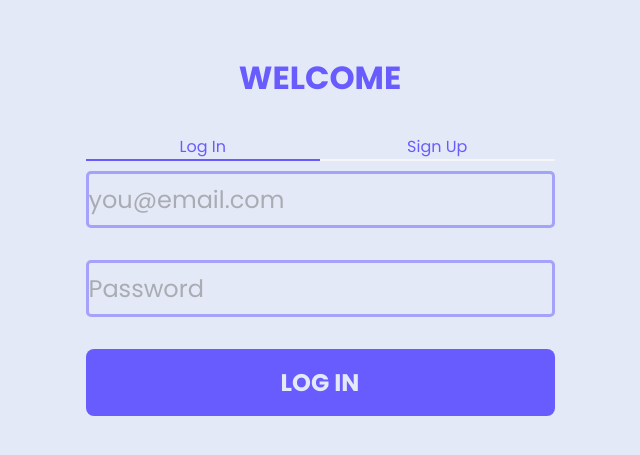
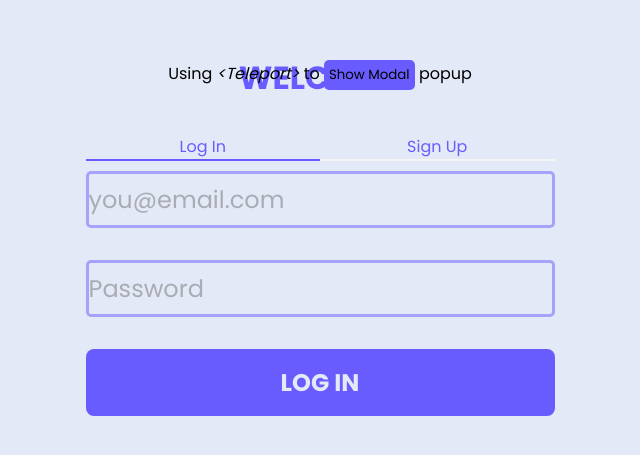
Before and after one commit to Ashuai-jpg/vue-easy-web-with-firebase-auth, a Vue app: page /auth in a window 1280 px wide. Shown: the part 205-660 px from the top of the page, without its empty margins (320-960 px from the left). Built offline with nearby package versions, Linux system fonts and the light colour scheme.

Commit message:
Modal with <Teleport> tiral added

```diff
--- /dev/null
+++ b/src/components/Modal.vue
@@ -0,0 +1,56 @@
+<template>
+    <div class="modal-content">
+        <h2>{{ dfp.msg }}</h2>
+        <p>shabi</p>
+        <p>{{ dfp.title }}</p>
+        <button @click="$emit('close')">Close Modal&times;</button>
+
+    </div>
+
+
+</template>
+
+
+<script setup>
+
+import { defineProps } from 'vue';
+
+
+const dfp = defineProps({
+    title: String,
+    msg:String
+})
+
+defineEmits("close")
+setTimeout(() => {
+    console.log(`Title from parent: ${dfp.title} \nmsg from parent: ${dfp.msg}`);
+}, 3000);
+
+</script>
+
+
+
+<style scoped>
+
+.modal-content{
+    display: flex;
+    flex-direction: column;
+    align-items: center;
+    justify-content: center;
+}
+
+button{
+    all: initial;
+    text-align: center;
+    background-color: var(--main-color);
+    margin-top: 5%;
+    padding: 5%;
+    border-radius: 5%;
+}
+button:active{
+    background-color: var(--primary-color);
+    color: aliceblue;
+}
+
+
+</style>
--- a/src/router/index.js
+++ b/src/router/index.js
@@ -1,5 +1,4 @@
 import { createRouter, createWebHistory } from "vue-router"
-// import { auth } from "../firebase"
 import Home from '../views/home/HomeView.vue'
 import Auth from '../views/log/auth.vue'
 
--- a/src/views/index/GithubSearch.vue
+++ b/src/views/index/GithubSearch.vue
@@ -101,7 +101,8 @@ section {
     border-bottom: 2px solid var(--sidebar-color);
     box-shadow: 0 2px 2px var(--sidebar-color);
     margin: 5% 0 1% 0;
-    background-color: var(--main-color);
+    backdrop-filter: blur(5px);
+    /* background-color: var(--main-color); */
     width: 100%;
 }
 
@@ -123,9 +124,9 @@ section {
     height: 3px;
     width: 0%;
     background-color:  var(--primary-color);
-    transition: all 0.3s ease-in-out;
+    transition: width 0.3s ease-in-out;
 }
-.input-wrapper:hover  #search-decor
+.input:hover + #search-decor
 {
     width: 100%;
 }
@@ -182,8 +183,8 @@ img:hover {
     bottom: 0;
     border-top: 2px solid var(--sidebar-color);
     box-shadow: 0 2px 2px var(--sidebar-color);
-    background-color: var(--main-color);
-    opacity: 0.8;
+    /* background-color: var(--main-color); */
+    backdrop-filter: blur(5px);
     transition: var(--tran-05);
 
 }
--- a/src/views/log/auth.vue
+++ b/src/views/log/auth.vue
@@ -21,7 +21,27 @@
                     <span>  this is a  <dfn> <abbr title="Just check the fucking box and go login">policy </abbr> </dfn> </span>
                 </label>
 
+
+
         </section>
+        <Teleport to="body">
+            <div class="modal-btn">
+            <span>Using <em>&lt;Teleport&gt;</em>  to
+                <button id="mdBtn"
+                @click="isOpen=true">
+                Show Modal
+            </button>
+                 popup</span>
+
+            </div>
+            <div class="modal" v-if="isOpen">
+                <Modal
+                title="Title here"
+                msg="Message here"
+                @close="isOpen=false"
+                />
+            </div>
+        </Teleport>
 
 
 
@@ -34,13 +54,14 @@
 <script setup>
 import { ref, watch} from 'vue'
 import { useStore } from 'vuex'
+import  Modal from '../../components/Modal.vue'
 
 const store = useStore();
 
 const form_input = ref({});
 const isLog = ref(true)
+const isOpen = ref(false)
 const PolicyIsChecked = ref(false)
-
 
 
 watch(PolicyIsChecked, ()=>{
@@ -182,4 +203,45 @@ a.selected{
 a.unselected{
     cursor: pointer;
 }
+
+/* Modal style */
+.modal-btn{
+    position:absolute;
+    top: 0;
+    left: 0;
+    width: 100vw;
+    height: 70vh;
+    display: flex;
+    justify-content: center;
+    align-items: center;
+}
+#mdBtn{
+    outline: none;
+    background-color: var(--primary-color);
+    border: none;
+    border-radius: 5px;
+    padding: 5px;
+}
+#mdBtn:active{
+    color: aliceblue;
+    background-color: var(--text-color);
+}
+
+
+.modal{
+    position: absolute;
+    top: 0;
+    left: 0;
+    background-color: rgba(0, 0, 0, 0.1);
+    width: 100%;
+    height: 100%;
+    display: flex;
+    justify-content: center;
+    align-items: center;
+}
+.modal > div{
+    background-color: aliceblue;
+    padding: 50px;
+    border-radius: 10px;
+}
 </style>
```
